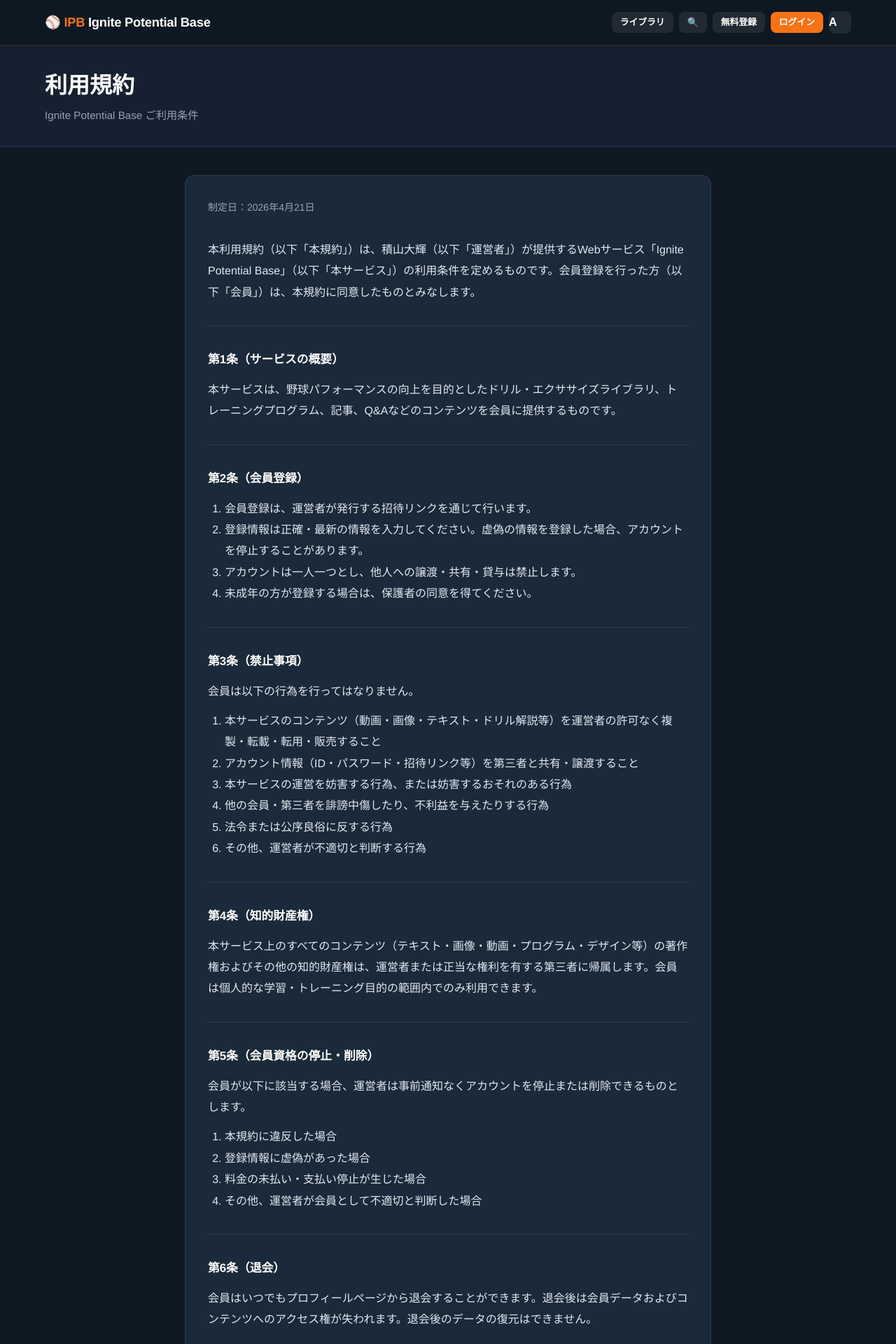
After one commit to Sekky100622/ignite-potential-base, a Flask app: page /terms in a window 1280 px wide. The commit adds this page. Shown: the top 1920 px of the page at 70% size. Run offline with Flask 3, Linux system fonts and the light colour scheme; some libraries are stand-ins or nearby versions.

Commit message:
feat: 退会機能・利用規約を追加
【退会機能】
- プロフィールページに退会セクション追加（ダンジャーゾーン）
- パスワード確認 + ダブル確認ダイアログで誤操作防止
- 管理者アカウントは退会不可
- 退会時に関連データ（いいね・コメント・ブックマーク）も削除
- /account/delete ルート追加

【利用規約】
- /terms ルート・templates/terms.html 追加
- 禁止事項・知的財産権・免責事項・管轄裁判所等を記載
- フッターに利用規約リンク追加
- 登録フォーム・招待フォームに同意文を追加

Co-Authored-By: Claude Sonnet 4.6 <noreply@anthropic.com>

```diff
--- a/app.py
+++ b/app.py
@@ -477,6 +477,11 @@ def privacy():
     return render_template('privacy.html')
 
 
+@app.route('/terms')
+def terms():
+    return render_template('terms.html')
+
+
 @app.route('/')
 def index():
     free_articles = sb_get('ipb_articles', {
@@ -1678,6 +1683,45 @@ def profile():
     return render_template('profile.html', user=user)
 
 
+@app.route('/account/delete', methods=['POST'])
+@login_required
+def account_delete():
+    user_id = session['user_id']
+    password = request.form.get('password', '')
+
+    # パスワード確認
+    users = sb_get('ipb_users', {'id': f'eq.{user_id}', 'select': 'password_hash,role'}, service=True)
+    if not users:
+        flash('アカウントが見つかりません', 'error')
+        return redirect(url_for('profile'))
+
+    user = users[0]
+    # 管理者は退会不可
+    if user.get('role') == 'admin':
+        flash('管理者アカウントは退会できません', 'error')
+        return redirect(url_for('profile'))
+
+    pw_hash = user.get('password_hash', '')
+    try:
+        valid = bool(pw_hash) and bcrypt.checkpw(password.encode(), pw_hash.encode())
+    except Exception:
+        valid = False
+
+    if not valid:
+        flash('パスワードが正しくありません', 'error')
+        return redirect(url_for('profile'))
+
+    # 関連データを削除してからユーザーを削除
+    db_execute('DELETE FROM ipb_likes WHERE user_id=%s', (user_id,))
+    db_execute('DELETE FROM ipb_comments WHERE user_id=%s', (user_id,))
+    db_execute('DELETE FROM ipb_bookmarks WHERE user_id=%s', (user_id,))
+    db_execute('DELETE FROM ipb_users WHERE id=%s', (user_id,))
+
+    session.clear()
+    flash('退会が完了しました。ご利用ありがとうございました。', 'success')
+    return redirect(url_for('index'))
+
+
 # ── Admin: CSV export / Sitemap / Robots ──────────────────────────────────────
 
 @app.route('/admin/members/export')
--- a/templates/base.html
+++ b/templates/base.html
@@ -457,6 +457,8 @@
       &copy; {{ current_year }} Ignite Potential Base. All rights reserved.
       &nbsp;·&nbsp;
       <a href="{{ url_for('privacy') }}" style="color:var(--gray-400);font-size:.8rem;">プライバシーポリシー</a>
+      &nbsp;·&nbsp;
+      <a href="{{ url_for('terms') }}" style="color:var(--gray-400);font-size:.8rem;">利用規約</a>
     </div>
   </footer>
 
--- a/templates/invite.html
+++ b/templates/invite.html
@@ -46,7 +46,11 @@
           <input class="form-control" type="password" id="password" name="password"
                  placeholder="••••••••" required minlength="8" autocomplete="new-password">
         </div>
-        <button type="submit" class="btn btn-primary" style="width:100%;justify-content:center;margin-top:.5rem;">
+        <p style="font-size:.78rem;color:var(--gray-400);margin-bottom:.75rem;line-height:1.6;">
+          登録することで、<a href="{{ url_for('terms') }}" target="_blank" style="color:var(--orange);">利用規約</a>および
+          <a href="{{ url_for('privacy') }}" target="_blank" style="color:var(--orange);">プライバシーポリシー</a>に同意したものとみなします。
+        </p>
+        <button type="submit" class="btn btn-primary" style="width:100%;justify-content:center;">
           登録する
         </button>
       </form>
--- a/templates/register.html
+++ b/templates/register.html
@@ -60,7 +60,11 @@
           <input class="form-control" type="password" name="password" required minlength="8"
                  placeholder="8文字以上" autocomplete="new-password">
         </div>
-        <button type="submit" class="btn btn-primary" style="width:100%;justify-content:center;margin-top:.5rem;">
+        <p style="font-size:.78rem;color:var(--gray-400);margin-bottom:.75rem;line-height:1.6;">
+          登録することで、<a href="{{ url_for('terms') }}" target="_blank" style="color:var(--orange);">利用規約</a>および
+          <a href="{{ url_for('privacy') }}" target="_blank" style="color:var(--orange);">プライバシーポリシー</a>に同意したものとみなします。
+        </p>
+        <button type="submit" class="btn btn-primary" style="width:100%;justify-content:center;">
           無料で登録する
         </button>
       </form>
--- /dev/null
+++ b/templates/terms.html
@@ -0,0 +1,117 @@
+{% extends 'base.html' %}
+{% block title %}利用規約 | Ignite Potential Base{% endblock %}
+
+{% block content %}
+<div class="page-header">
+  <div class="container">
+    <h1>利用規約</h1>
+    <p>Ignite Potential Base ご利用条件</p>
+  </div>
+</div>
+
+<section class="section-sm">
+  <div class="container" style="max-width:800px;">
+    <div style="background:var(--navy-light);border:1px solid rgba(255,255,255,.08);border-radius:14px;padding:2rem;line-height:1.9;color:var(--gray-200);">
+
+      <p style="font-size:.875rem;color:var(--gray-400);margin-bottom:2rem;">
+        制定日：2026年4月21日
+      </p>
+
+      <p>本利用規約（以下「本規約」）は、積山大輝（以下「運営者」）が提供するWebサービス「Ignite Potential Base」（以下「本サービス」）の利用条件を定めるものです。会員登録を行った方（以下「会員」）は、本規約に同意したものとみなします。</p>
+
+      <hr style="border:none;border-top:1px solid rgba(255,255,255,.08);margin:2rem 0;">
+
+      <h2 style="font-size:1.05rem;font-weight:800;color:var(--white);margin-bottom:.75rem;">第1条（サービスの概要）</h2>
+      <p>本サービスは、野球パフォーマンスの向上を目的としたドリル・エクササイズライブラリ、トレーニングプログラム、記事、Q&Aなどのコンテンツを会員に提供するものです。</p>
+
+      <hr style="border:none;border-top:1px solid rgba(255,255,255,.08);margin:2rem 0;">
+
+      <h2 style="font-size:1.05rem;font-weight:800;color:var(--white);margin-bottom:.75rem;">第2条（会員登録）</h2>
+      <ol style="margin:.75rem 0 .75rem 1.5rem;">
+        <li>会員登録は、運営者が発行する招待リンクを通じて行います。</li>
+        <li>登録情報は正確・最新の情報を入力してください。虚偽の情報を登録した場合、アカウントを停止することがあります。</li>
+        <li>アカウントは一人一つとし、他人への譲渡・共有・貸与は禁止します。</li>
+        <li>未成年の方が登録する場合は、保護者の同意を得てください。</li>
+      </ol>
+
+      <hr style="border:none;border-top:1px solid rgba(255,255,255,.08);margin:2rem 0;">
+
+      <h2 style="font-size:1.05rem;font-weight:800;color:var(--white);margin-bottom:.75rem;">第3条（禁止事項）</h2>
+      <p>会員は以下の行為を行ってはなりません。</p>
+      <ol style="margin:.75rem 0 .75rem 1.5rem;">
+        <li>本サービスのコンテンツ（動画・画像・テキスト・ドリル解説等）を運営者の許可なく複製・転載・転用・販売すること</li>
+        <li>アカウント情報（ID・パスワード・招待リンク等）を第三者と共有・譲渡すること</li>
+        <li>本サービスの運営を妨害する行為、または妨害するおそれのある行為</li>
+        <li>他の会員・第三者を誹謗中傷したり、不利益を与えたりする行為</li>
+        <li>法令または公序良俗に反する行為</li>
+        <li>その他、運営者が不適切と判断する行為</li>
+      </ol>
+
+      <hr style="border:none;border-top:1px solid rgba(255,255,255,.08);margin:2rem 0;">
+
+      <h2 style="font-size:1.05rem;font-weight:800;color:var(--white);margin-bottom:.75rem;">第4条（知的財産権）</h2>
+      <p>本サービス上のすべてのコンテンツ（テキスト・画像・動画・プログラム・デザイン等）の著作権およびその他の知的財産権は、運営者または正当な権利を有する第三者に帰属します。会員は個人的な学習・トレーニング目的の範囲内でのみ利用できます。</p>
+
+      <hr style="border:none;border-top:1px solid rgba(255,255,255,.08);margin:2rem 0;">
+
+      <h2 style="font-size:1.05rem;font-weight:800;color:var(--white);margin-bottom:.75rem;">第5条（会員資格の停止・削除）</h2>
+      <p>会員が以下に該当する場合、運営者は事前通知なくアカウントを停止または削除できるものとします。</p>
+      <ol style="margin:.75rem 0 .75rem 1.5rem;">
+        <li>本規約に違反した場合</li>
+        <li>登録情報に虚偽があった場合</li>
+        <li>料金の未払い・支払い停止が生じた場合</li>
+        <li>その他、運営者が会員として不適切と判断した場合</li>
+      </ol>
+
+      <hr style="border:none;border-top:1px solid rgba(255,255,255,.08);margin:2rem 0;">
+
+      <h2 style="font-size:1.05rem;font-weight:800;color:var(--white);margin-bottom:.75rem;">第6条（退会）</h2>
+      <p>会員はいつでもプロフィールページから退会することができます。退会後は会員データおよびコンテンツへのアクセス権が失われます。退会後のデータの復元はできません。</p>
+
+      <hr style="border:none;border-top:1px solid rgba(255,255,255,.08);margin:2rem 0;">
+
+      <h2 style="font-size:1.05rem;font-weight:800;color:var(--white);margin-bottom:.75rem;">第7条（サービスの変更・中断・終了）</h2>
+      <p>運営者は、以下の場合に事前通知なくサービスの内容変更・一時中断・終了を行うことがあります。</p>
+      <ol style="margin:.75rem 0 .75rem 1.5rem;">
+        <li>システムのメンテナンス・障害対応が必要な場合</li>
+        <li>天災・停電・通信障害等の不可抗力が生じた場合</li>
+        <li>運営上の合理的な理由がある場合</li>
+      </ol>
+      <p>サービス終了の場合は、可能な限り事前にお知らせします。</p>
+
+      <hr style="border:none;border-top:1px solid rgba(255,255,255,.08);margin:2rem 0;">
+
+      <h2 style="font-size:1.05rem;font-weight:800;color:var(--white);margin-bottom:.75rem;">第8条（免責事項）</h2>
+      <ol style="margin:.75rem 0 .75rem 1.5rem;">
+        <li>本サービスのコンテンツはトレーニング・教育目的の情報提供であり、特定の成果を保証するものではありません。</li>
+        <li>会員がトレーニングを実施する際は、自己の体調・状態に応じて無理のない範囲で行ってください。怪我や体調不良が生じた場合、運営者は責任を負いません。</li>
+        <li>システム障害・通信障害等によるサービス中断について、運営者は責任を負いません。</li>
+        <li>会員間または会員と第三者間のトラブルについて、運営者は責任を負いません。</li>
+      </ol>
+
+      <hr style="border:none;border-top:1px solid rgba(255,255,255,.08);margin:2rem 0;">
+
+      <h2 style="font-size:1.05rem;font-weight:800;color:var(--white);margin-bottom:.75rem;">第9条（利用規約の変更）</h2>
+      <p>運営者は必要に応じて本規約を変更できるものとします。変更後の規約は本ページに掲載した時点で効力を生じ、会員が変更後も本サービスを利用した場合、変更に同意したものとみなします。重要な変更がある場合は、本サービス上でお知らせします。</p>
+
+      <hr style="border:none;border-top:1px solid rgba(255,255,255,.08);margin:2rem 0;">
+
+      <h2 style="font-size:1.05rem;font-weight:800;color:var(--white);margin-bottom:.75rem;">第10条（準拠法・管轄裁判所）</h2>
+      <p>本規約は日本法に準拠します。本サービスに関して紛争が生じた場合は、大阪地方裁判所を第一審の専属的合意管轄裁判所とします。</p>
+
+      <hr style="border:none;border-top:1px solid rgba(255,255,255,.08);margin:2rem 0;">
+
+      <div style="font-size:.875rem;color:var(--gray-400);">
+        <div><strong style="color:var(--white);">運営者</strong>：積山大輝</div>
+        <div style="margin-top:.35rem;"><strong style="color:var(--white);">お問い合わせ</strong>：<a href="mailto:gd.sekky@gmail.com" style="color:var(--orange);">gd.sekky@gmail.com</a></div>
+      </div>
+
+    </div>
+
+    <div style="margin-top:1.5rem;display:flex;gap:.75rem;flex-wrap:wrap;">
+      <a href="{{ url_for('index') }}" class="btn btn-ghost btn-sm">← トップページへ</a>
+      <a href="{{ url_for('privacy') }}" class="btn btn-ghost btn-sm">プライバシーポリシー</a>
+    </div>
+  </div>
+</section>
+{% endblock %}
```
Also changed, not shown: templates/profile.html (+30 -0 lines).
